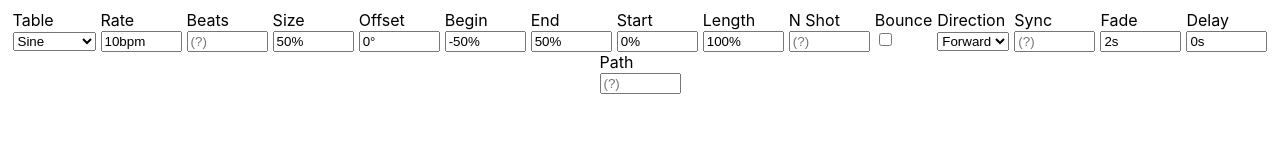
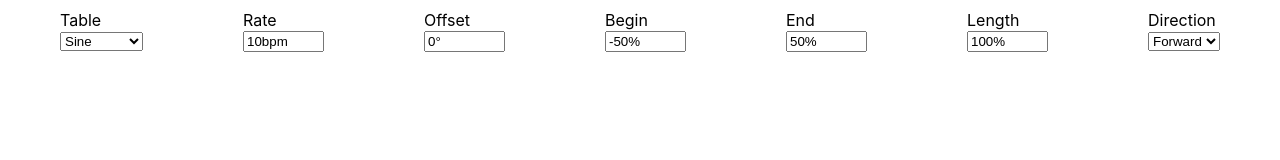
Before and after one commit to OscarNOW/hogtools, a website with bundled scripts: page index.html in a window 1280 px wide. Built offline with nearby package versions, Linux system fonts and the light colour scheme.

Commit message:
Added ids

```diff
--- a/index.html
+++ b/index.html
@@ -14,7 +14,7 @@
     <div class="properties">
         <div>
             <p>Table</p>
-            <select>
+            <select id="table">
                 <option value="sine">Sine</option>
                 <option value="tangent">Tangent</option>
                 <option value="step">Step</option>
@@ -31,76 +31,76 @@
         </div>
         <div>
             <p>Rate</p>
-            <input type="text" placeholder="10bpm" size="7" spellcheck="false" class="js-validation"
+            <input id="rate" type="text" placeholder="10bpm" size="7" spellcheck="false" class="js-validation"
                 data-validation-type="bpm">
         </div>
-        <div>
+        <!-- <div>
             <p>Beats</p>
-            <input type="text" placeholder="(?)" size="7" readonly=true spellcheck="false">
-        </div>
-        <div>
+            <input id="beats" type="text" placeholder="(?)" size="7" readonly=true spellcheck="false">
+        </div> -->
+        <!-- <div>
             <p>Size</p>
-            <input type="text" placeholder="50%" size="7" spellcheck="false" class="js-validation"
+            <input id="size" type="text" placeholder="50%" size="7" spellcheck="false" class="js-validation"
                 data-validation-type="percent_0_inf">
-        </div>
+        </div> -->
         <div>
             <p>Offset</p>
-            <input type="text" placeholder="0°" size="7" spellcheck="false" class="js-validation"
+            <input id="offset" type="text" placeholder="0°" size="7" spellcheck="false" class="js-validation"
                 data-validation-type="degree">
         </div>
         <div>
             <p>Begin</p>
-            <input type="text" placeholder="-50%" size="7" spellcheck="false" class="js-validation"
+            <input id="begin" type="text" placeholder="-50%" size="7" spellcheck="false" class="js-validation"
                 data-validation-type="percent_inf_inf">
         </div>
         <div>
             <p>End</p>
-            <input type="text" placeholder="50%" size="7" spellcheck="false" class="js-validation"
+            <input id="end" type="text" placeholder="50%" size="7" spellcheck="false" class="js-validation"
                 data-validation-type="percent_inf_inf">
         </div>
+        <!-- <div>
+            <p>Start</p>
+            <input id="start" type="text" placeholder="0%" size="7" spellcheck="false" class="js-validation"
+                data-validation-type="percent_inf_inf">
+        </div> -->
         <div>
-            <p>Start</p>
-            <input type="text" placeholder="0%" size="7" spellcheck="false" class="js-validation"
+            <p>Length</p>
+            <input id="length" type="text" placeholder="100%" size="7" spellcheck="false" class="js-validation"
                 data-validation-type="percent_inf_inf">
         </div>
-        <div>
-            <p>Length</p>
-            <input type="text" placeholder="100%" size="7" spellcheck="false" class="js-validation"
-                data-validation-type="percent_inf_inf">
-        </div>
-        <div>
+        <!-- <div>
             <p>N Shot</p>
-            <input type="text" placeholder="(?)" size="7" readonly=true spellcheck="false">
-        </div>
-        <div>
+            <input id="nShot" type="text" placeholder="(?)" size="7" readonly=true spellcheck="false">
+        </div> -->
+        <!-- <div>
             <p>Bounce</p>
-            <input type="checkbox">
-        </div>
+            <input id="bounce" type="checkbox">
+        </div> -->
         <div>
             <p>Direction</p>
-            <select>
+            <select id="direction">
                 <option value="forward">Forward</option>
                 <option value="reverse">Reverse</option>
             </select>
         </div>
-        <div>
+        <!-- <div>
             <p>Sync</p>
-            <input type="text" placeholder="(?)" size="7" readonly=true spellcheck="false">
-        </div>
-        <div>
+            <input id="sync" type="text" placeholder="(?)" size="7" readonly=true spellcheck="false">
+        </div> -->
+        <!-- <div>
             <p>Fade</p>
-            <input type="text" placeholder="2s" size="7" spellcheck="false" class="js-validation"
+            <input id="fade" type="text" placeholder="2s" size="7" spellcheck="false" class="js-validation"
                 data-validation-type="time">
         </div>
         <div>
             <p>Delay</p>
-            <input type="text" placeholder="0s" size="7" spellcheck="false" class="js-validation"
+            <input id="delay" type="text" placeholder="0s" size="7" spellcheck="false" class="js-validation"
                 data-validation-type="time">
-        </div>
-        <div>
+        </div> -->
+        <!-- <div>
             <p>Path</p>
-            <input type="text" placeholder="(?)" size="7" readonly=true spellcheck="false">
-        </div>
+            <input id="path" type="text" placeholder="(?)" size="7" readonly=true spellcheck="false">
+        </div> -->
     </div>
 </body>
 
```
